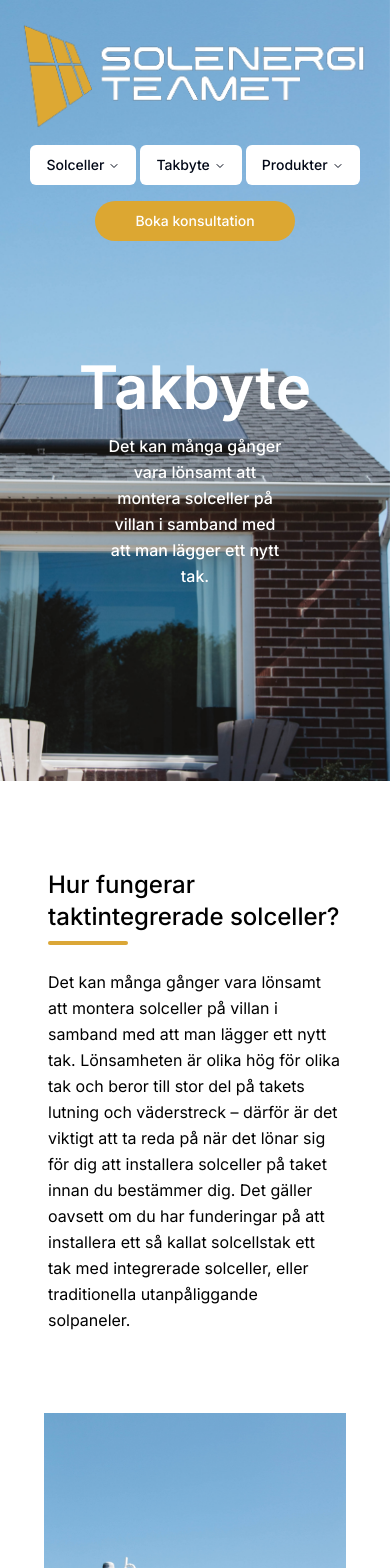
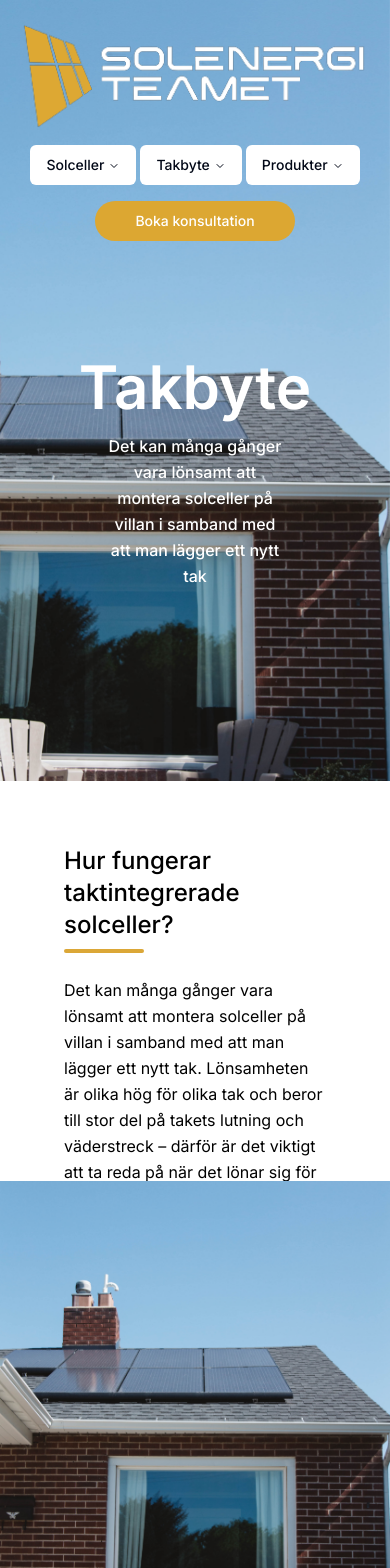
Before and after one commit to Jojaah12/solenergiteamet, a Next.js app: page /takbyte in a window 390 px wide. Shown: the top 1568 px of the page. Built offline with nearby package versions, Linux system fonts and the light colour scheme.

Commit message:
using grid container comp. and full scale img

```diff
--- a/app/takbyte/page.tsx
+++ b/app/takbyte/page.tsx
@@ -1,17 +1,16 @@
 import Image from "next/image";
 import { takbyteData } from "../../lib/data";
+import GridContainer from "@/components/GridContainer";
 
 const Takbyte = () => {
   return (
     <>
-      {takbyteData.map((article) => (
-        <div key={article.id}>
-          <section className="flex">
-            <div className="h-screen fixed top-0 left-0 w-full object-fit z-[-1]">
+      <div className="flex">
+        <div className=" h-screen fixed top-0 left-0 w-full object-fit z-[-1]">
           <Image
             className="opacity-16"
-                src={article.image}
-                alt={article.mainTitle}
+            src="/images/takbyte4.jpg"
+            alt="Takbyte"
             layout="fill"
             objectFit="cover"
             objectPosition="bottom right"
@@ -26,45 +25,47 @@ const Takbyte = () => {
               className="text-6xl lg:w-1/2 mb-4 font-semibold text-white"
               data-aos="fade-up"
             >
-                  {article.mainTitle}
+              Takbyte
             </h1>
             <p
               className="mb-8 leading-relaxed font-medium lg:w-1/2 w-1/2 text-white"
               data-aos="fade-up"
             >
-                  {article.subtitle}
+              Det kan många gånger vara lönsamt att montera solceller på villan
+              i samband med att man lägger ett nytt tak
             </p>
             <div className="flex justify-center"></div>
           </div>
         </div>
-          </section>
-          <section className="text-gray-600 bg-white body-font grid grid-cols-1 lg:grid-cols-2 p-6">
-            <div className="container px-6 pt-16 mx-auto lg:col-start-1 lg:col-end-2 flex flex-col justify-center">
-              <div className="flex flex-wrap w-full " data-aos="fade-up">
-                <div className="w-full mb-6 ">
+      </div>
+      {takbyteData.map((article) => (
+        <div
+          key={article.id}
+          className="text-gray-600 bg-white body-font grid grid-cols-1 lg:grid-cols-2 "
+        >
+          <GridContainer>
+            <div className="w-full p-16 ">
               <h1 className="sm:text-3xl text-2xl font-medium title-font mb-2 text-black">
                 {article.blockTitle}
               </h1>
               <div className="h-1 w-20 bg-[#DBA737] rounded"></div>
-                </div>
-                <div className="flex-column">
+
+              <div className="flex-column mt-6">
                 <p className="w-full leading-relaxed text-black mb-4">
                   {article.blockText}
                 </p>
               </div>
             </div>
-            </div>
-            <div className="container px-5 pt-16 mx-auto lg:col-start-2 lg:col-end-3 flex justify-center items-center">
+          </GridContainer>
+          <GridContainer>
             <Image
               className=""
               src={article.blockImage}
               alt="Takbyte"
-                layout="responsive"
-                width={400} // Adjust this width to your preferred maximum width
-                height={400} // Adjust this height to your preferred maximum height
+              layout="fill"
+              objectFit="cover"
             />
-            </div>
-          </section>
+          </GridContainer>
         </div>
       ))}
     </>
--- /dev/null
+++ b/components/GridContainer.tsx
@@ -0,0 +1,14 @@
+import { ReactNode } from "react";
+
+interface GridContainerProps {
+  children: ReactNode;
+}
+function GridContainer({ children }: GridContainerProps) {
+  return (
+    <div className=" flex flex-wrap overflow-hidden w-fill h-[400px] relative">
+      {children}
+    </div>
+  );
+}
+
+export default GridContainer;
--- a/lib/data.ts
+++ b/lib/data.ts
@@ -1,8 +1,6 @@
 interface TakbyteData {
   id: number;
-  mainTitle: string;
-  subtitle: string;
-  image: string;
+
   blockTitle: string;
   blockText: string;
   blockImage: string;
@@ -11,10 +9,6 @@ interface TakbyteData {
 export const takbyteData: TakbyteData[] = [
   {
     id: 1,
-    mainTitle: "Takbyte",
-    subtitle:
-      "Det kan många gånger vara lönsamt att montera solceller på villan i samband med att man lägger ett nytt tak.",
-    image: "/images/takbyte4.jpg",
     blockTitle: "Hur fungerar taktintegrerade solceller?",
     blockText:
       "Det kan många gånger vara lönsamt att montera solceller på villan i samband med att man lägger ett nytt tak. Lönsamheten är olika hög för olika tak och beror till stor del på takets lutning och väderstreck – därför är det viktigt att ta reda på när det lönar sig för dig att installera solceller på taket innan du bestämmer dig. Det gäller oavsett om du har funderingar på att installera ett så kallat solcellstak ett tak med integrerade solceller, eller traditionella utanpåliggande solpaneler.",
```
Lines whose indentation alone changed are shown as unchanged.
